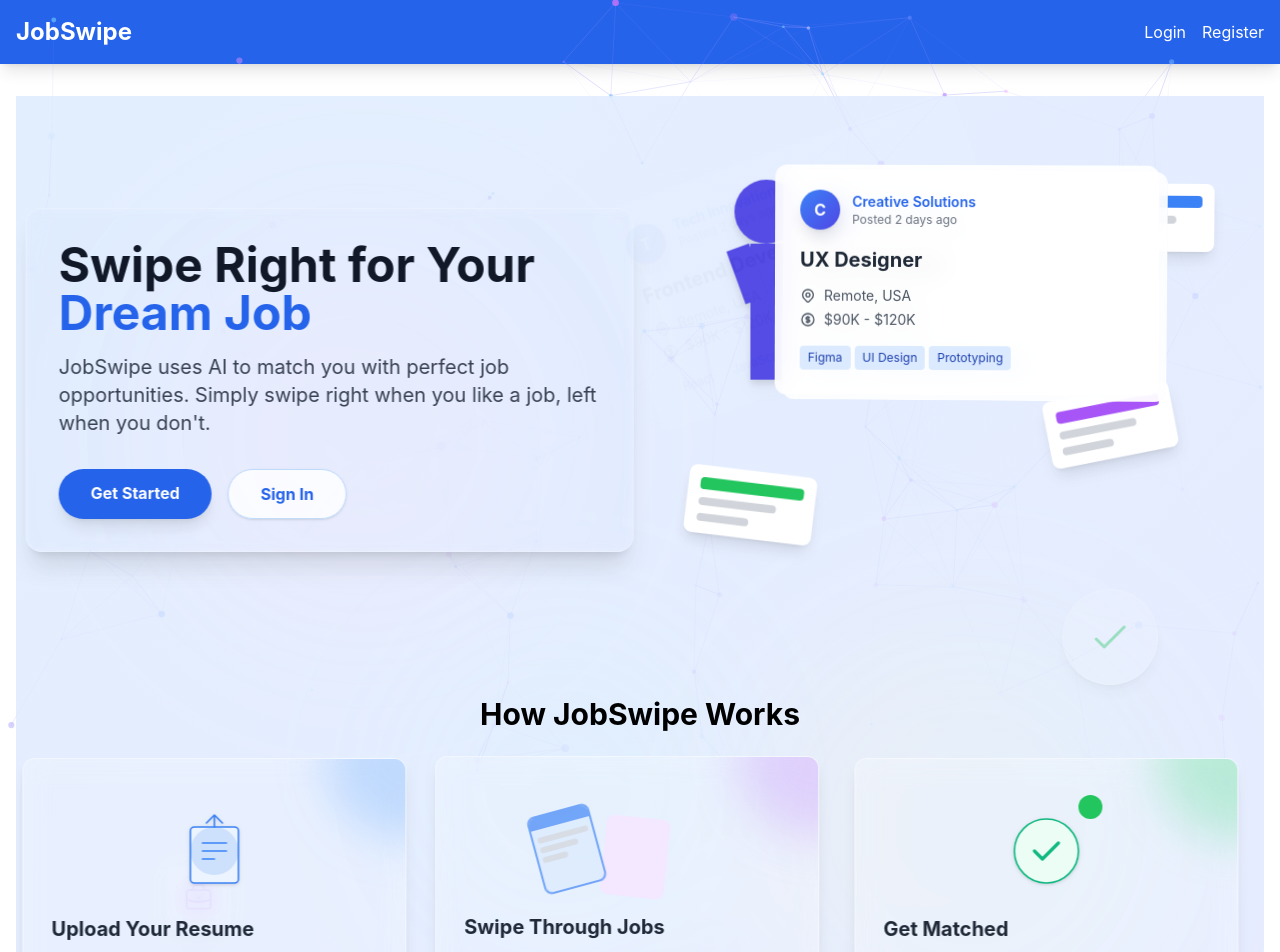
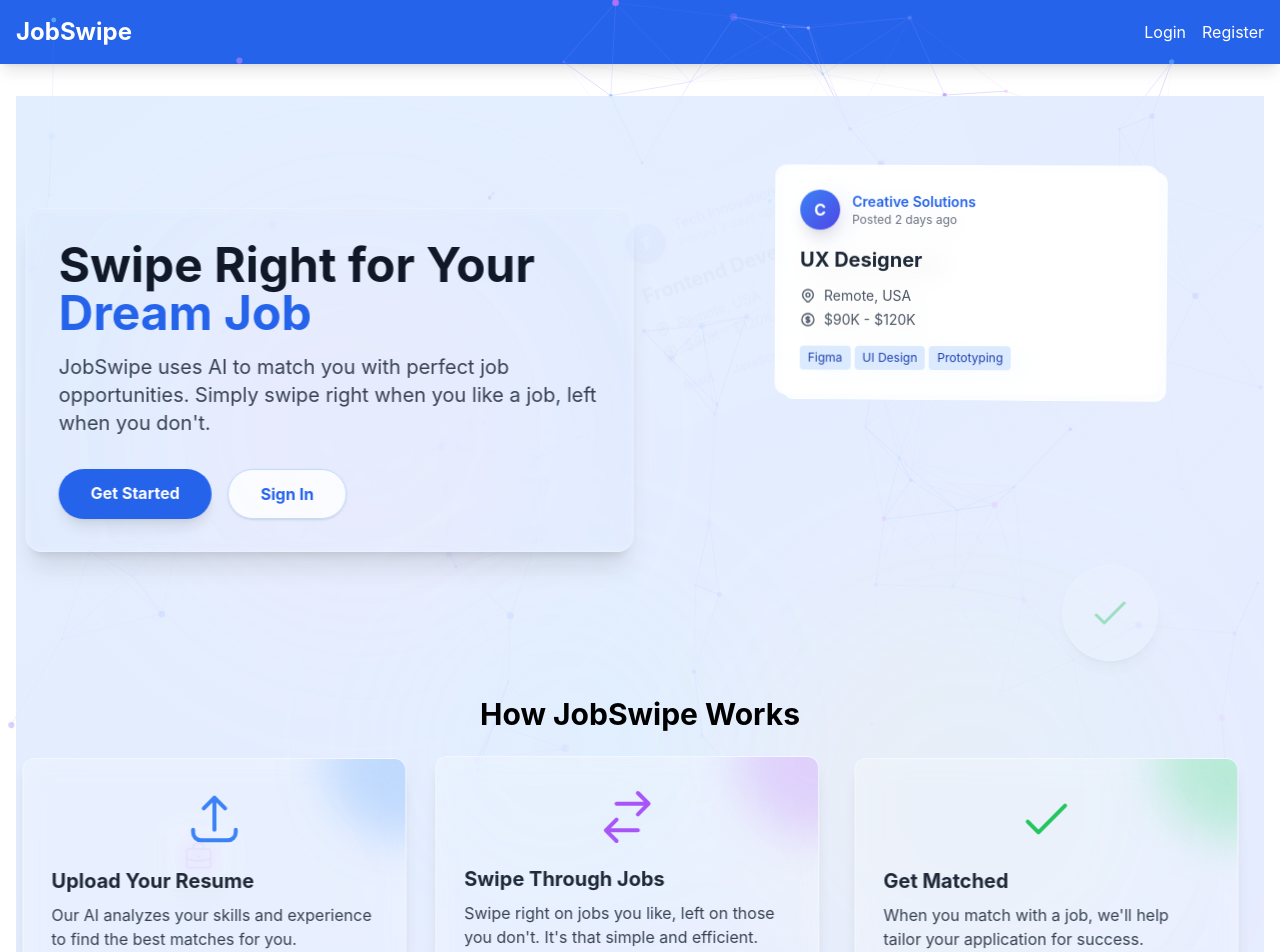
Before and after one commit to Anirudh0314m/JobSwipe, a React (Create React App) app in the folder client/: page / in a window 1280 px wide. Shown: the top 952 px of the page. Built offline with nearby package versions, Linux system fonts and the light colour scheme.

Commit message:
removed illustrations

```diff
--- a/client/src/pages/Home.js
+++ b/client/src/pages/Home.js
@@ -2,7 +2,7 @@
 import { Link } from 'react-router-dom';
 import JobCard from '../components/jobs/JobCard';
 import ParticleNetwork from '../components/layout/ParticleNetwork';
-import Illustrations from '../components/layout/Illustrations';
+
 import { MouseProvider } from '../components/layout/MouseTracker';
 import ParallaxElement from '../components/layout/Parallax';
 
@@ -154,13 +154,8 @@
             </div>
           </ParallaxElement>
 
-          {/* Right side: Interactive card stack with illustration */}
+          {/* Right side: Interactive card stack */}
           <div className="md:w-1/2 mt-12 md:mt-0 relative h-[30rem]">
-            {/* Illustration with parallax */}
-            <ParallaxElement depth={-1} className="absolute inset-0 z-0">
-              <Illustrations type="hero" />
-            </ParallaxElement>
-
             {/* 3D Job Cards */}
             <div className="relative w-80 md:w-96 h-[24rem] mx-auto z-10">
               {activeCards.map((job, index) => (
@@ -198,7 +193,11 @@
                 <div className="absolute -top-20 -right-20 w-40 h-40 bg-blue-400/30 rounded-full blur-xl group-hover:translate-x-10 transition-all duration-700"></div>
 
                 <div className="relative">
-                  <Illustrations type="upload" />
+                  <div className="flex justify-center mb-4">
+                    <svg className="w-16 h-16 text-blue-500" fill="none" stroke="currentColor" viewBox="0 0 24 24" xmlns="http://www.w3.org/2000/svg">
+                      <path strokeLinecap="round" strokeLinejoin="round" strokeWidth={1.5} d="M4 16v1a3 3 0 003 3h10a3 3 0 003-3v-1m-4-8l-4-4m0 0L8 8m4-4v12" />
+                    </svg>
+                  </div>
                   <h3 className="text-xl font-bold mb-2 text-gray-800">Upload Your Resume</h3>
                   <p className="text-gray-700">Our AI analyzes your skills and experience to find the best matches for you.</p>
                 </div>
@@ -211,7 +210,11 @@
                 <div className="absolute -top-20 -right-20 w-40 h-40 bg-purple-400/30 rounded-full blur-xl group-hover:translate-x-10 transition-all duration-700"></div>
 
                 <div className="relative">
-                  <Illustrations type="swipe" />
+                  <div className="flex justify-center mb-4">
+                    <svg className="w-16 h-16 text-purple-500" fill="none" stroke="currentColor" viewBox="0 0 24 24" xmlns="http://www.w3.org/2000/svg">
+                      <path strokeLinecap="round" strokeLinejoin="round" strokeWidth={1.5} d="M8 7h12m0 0l-4-4m4 4l-4 4m0 6H4m0 0l4 4m-4-4l4-4" />
+                    </svg>
+                  </div>
                   <h3 className="text-xl font-bold mb-2 text-gray-800">Swipe Through Jobs</h3>
                   <p className="text-gray-700">Swipe right on jobs you like, left on those you don't. It's that simple and efficient.</p>
                 </div>
@@ -224,7 +227,11 @@
                 <div className="absolute -top-20 -right-20 w-40 h-40 bg-green-400/30 rounded-full blur-xl group-hover:translate-x-10 transition-all duration-700"></div>
 
                 <div className="relative">
-                  <Illustrations type="match" />
+                  <div className="flex justify-center mb-4">
+                    <svg className="w-16 h-16 text-green-500" fill="none" stroke="currentColor" viewBox="0 0 24 24" xmlns="http://www.w3.org/2000/svg">
+                      <path strokeLinecap="round" strokeLinejoin="round" strokeWidth={1.5} d="M5 13l4 4L19 7" />
+                    </svg>
+                  </div>
                   <h3 className="text-xl font-bold mb-2 text-gray-800">Get Matched</h3>
                   <p className="text-gray-700">When you match with a job, we'll help tailor your application for success.</p>
                 </div>
```
